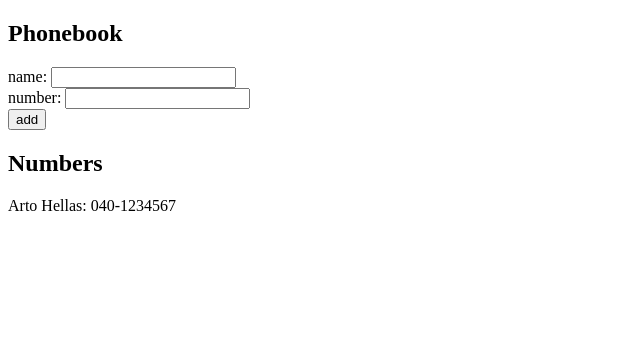
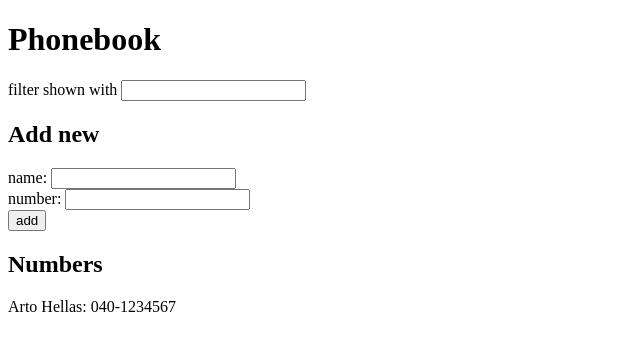
Before and after one commit to Berenix90V/fullstack_webdev_course, a React (Create React App) app in the folder part_2/phonebook/: page / in a window 1280 px wide. Shown: the top 350 px of the page, without its empty margins (0-640 px from the left). Built offline with nearby package versions, Linux system fonts and the light colour scheme.

Commit message:
exercise 2.9

```diff
--- a/part_2/phonebook/src/App.js
+++ b/part_2/phonebook/src/App.js
@@ -4,12 +4,19 @@ const App = () => {
     const [persons, setPersons] = useState([{name:'Arto Hellas', number: '040-1234567'}])
     const [newName, setNewName] = useState('')
     const [newNumber, setNewNumber] = useState('')
+    const [filter, setFilter] = useState('')
+    const personsToShow = filter ===''? persons : persons.filter(
+        (person)=>person.name.toLowerCase().includes(filter.toLowerCase())
+    )
 
     const handleNameChange = (event) => {
         setNewName(event.target.value)
     }
     const handleNumberChange = (event) => {
         setNewNumber(event.target.value)
+    }
+    const handleFilterChange = (event) => {
+        setFilter(event.target.value)
     }
     const addPerson = (event) => {
         event.preventDefault()
@@ -28,7 +35,11 @@ const App = () => {
     }
     return (
     <div className="App">
-        <h2>Phonebook</h2>
+        <h1>Phonebook</h1>
+        <div>
+            filter shown with <input onChange={handleFilterChange} value={filter}/>
+        </div>
+        <h2>Add new</h2>
         <form onSubmit={addPerson}>
             <div>
                 name: <input onChange={handleNameChange} value={newName}/>
@@ -42,7 +53,7 @@ const App = () => {
         </form>
         <h2>Numbers</h2>
         <div>
-            {persons.map((person)=><p key={person.name}>{person.name}: {person.number}</p>)}
+            {personsToShow.map((person)=><p key={person.name}>{person.name}: {person.number}</p>)}
         </div>
     </div>
     );
```
